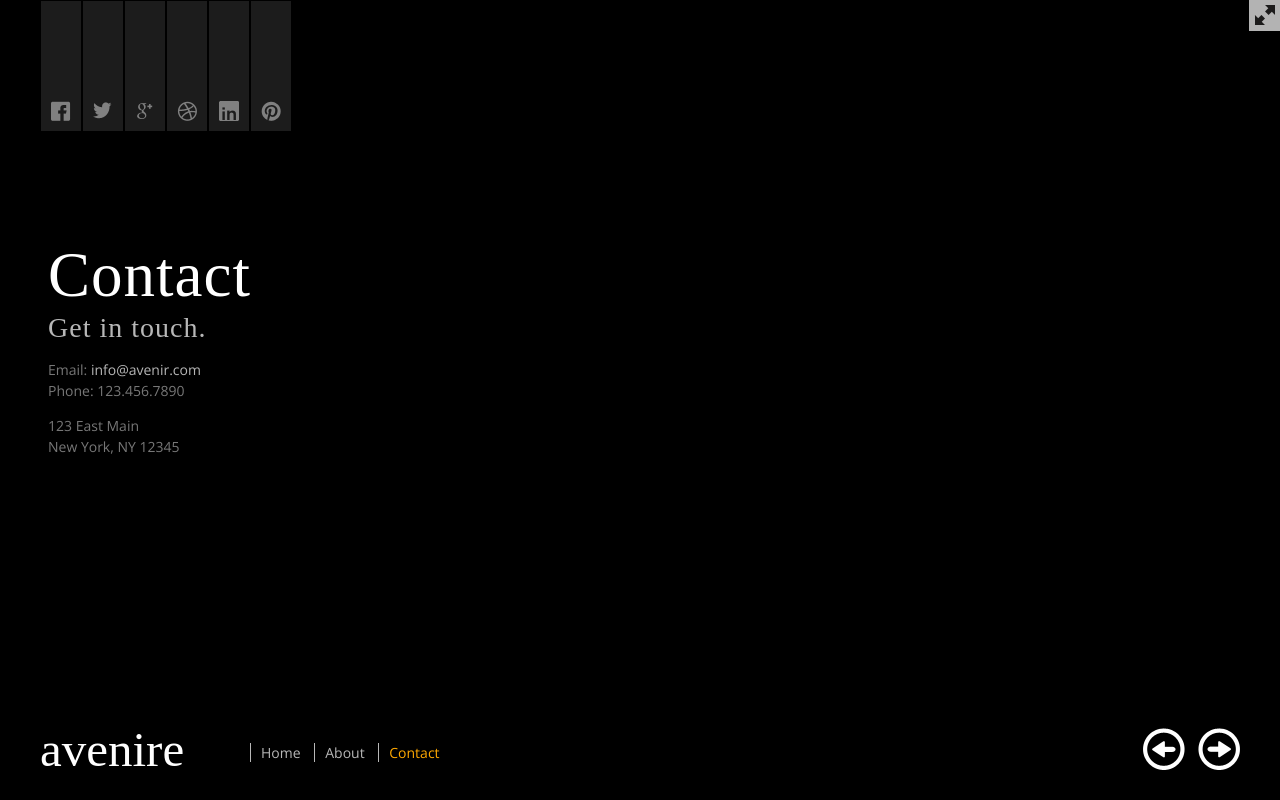
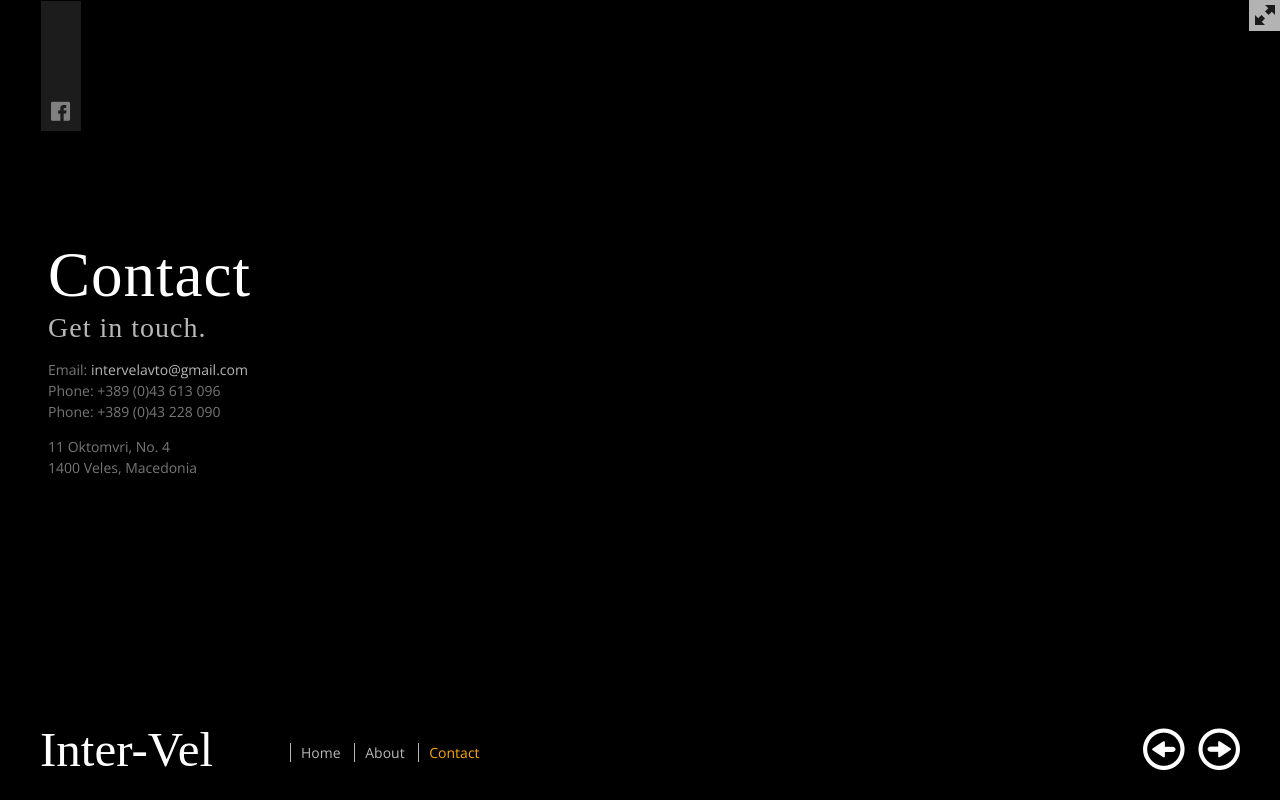
Before and after one commit to fteem/intervel, a plain HTML site: page index.html in a window 1280 px wide. Both pictures are taken after a click on the link "Contact". Drawn offline with nearby package versions, Linux system fonts and the light colour scheme; a web font is replaced by a local one.

Commit message:
various fixes

```diff
--- a/css/styles.css
+++ b/css/styles.css
@@ -71,7 +71,7 @@ a:hover {text-decoration:underline;}
 .main-nav{
 	position:absolute;
 	bottom: 23px;
-	left:210px;
+	left:250px;
 	z-index:1001;
 }
 .main-nav ul li {
--- a/index.html
+++ b/index.html
@@ -8,7 +8,7 @@
 	<head>
 		<meta charset='utf-8' />
 		<meta content='IE=edge,chrome=1' http-equiv='X-UA-Compatible' />
-		<title>Avenir - Coming Soon</title>
+		<title>Inter-Vel - Coming Soon</title>
 
 		<link rel="shortcut icon" href="favicon.ico" />
 		<link rel="apple-touch-icon" href="images/favicon.png" />
@@ -29,12 +29,16 @@
 		<!-- Social Links -->
 		<nav class="social-nav">
 			<ul>
-				<li><a href="#"><img src="images/icon-facebook.png" /></a></li>
-				<li><a href="#"><img src="images/icon-twitter.png" /></a></li>
-				<li><a href="#"><img src="images/icon-google.png" /></a></li>
-				<li><a href="#"><img src="images/icon-dribbble.png" /></a></li>
-				<li><a href="#"><img src="images/icon-linkedin.png" /></a></li>
-				<li><a href="#"><img src="images/icon-pinterest.png" /></a></li>
+				<li>
+                                  <a href="https://facebook.com/InterVel" target="_blank">
+                                      <img src="images/icon-facebook.png" />
+                                  </a>
+                                </li>
+				<!--<li><a href="#"><img src="images/icon-twitter.png" /></a></li>-->
+				<!--<li><a href="#"><img src="images/icon-google.png" /></a></li>-->
+				<!--<li><a href="#"><img src="images/icon-dribbble.png" /></a></li>-->
+				<!--<li><a href="#"><img src="images/icon-linkedin.png" /></a></li>-->
+				<!--<li><a href="#"><img src="images/icon-pinterest.png" /></a></li>-->
 			</ul>
 		</nav>
 
@@ -42,7 +46,7 @@
 		<button class="full-screen" onclick="$(document).toggleFullScreen()"></button>
 
 		<!-- Site Logo -->
-		<div id="logo">avenire</div>
+		<div id="logo">Inter-Vel</div>
 
 		<!-- Main Navigation -->
 		<nav class="main-nav">
@@ -61,7 +65,8 @@
 		<section class="content show" id="home">
 			<h1>Welcome</h1>
 			<h5>Our new site is coming soon!</h5>
-			<p>Lorem ipsum dolor sit amet, consectetur adipiscing elit. Cras vulputate arcu sit amet sem venenatis dictum. Vestibulum ante ipsum primis in faucibus orci luctus et ultrices posuere cubilia Curae; Suspendisse eu massa sed orci interdum lobortis. Vivamus rutrum.</p>
+			<p>So you have found our website. Nice! The sad part is, our website is still under
+                        construction. But, feel free to get in touch with us. See <a href='#contact'>our contact page</a>.</p>
 			<p><a href="#about">More info &#187;</a></p>
 		</section>
 
@@ -77,10 +82,14 @@
 		<section class="content hide" id="contact">
 			<h1>Contact</h1>
 			<h5>Get in touch.</h5>
-			<p>Email: <a href="#">info@avenir.com</a><br />
-				Phone: 123.456.7890<br /></p>
-			<p>123 East Main<br />
-				New York, NY 12345</p>
+			<p>Email: <a href="#">intervelavto@gmail.com</a><br />
+				Phone: +389 (0)43 613 096<br />
+                                Phone: +389 (0)43 228 090<br />
+                        </p>
+			<p>
+                          11 Oktomvri, No. 4<br />
+                          1400 Veles, Macedonia
+                        </p>
 		</section>
 
 		<!-- Background Slides -->
```
Also changed, not shown: images/backgrounds/bg-img-3.jpg, images/backgrounds/bg-img-5.jpg, 1 other file.
